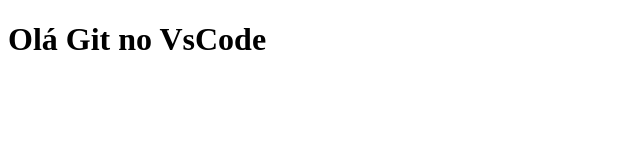
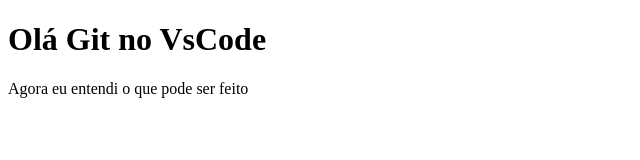
Before and after one commit to Fabinho1405/vscode-com-git, a plain HTML site: page index.html in a window 1280 px wide. Shown: the whole page, without its empty margins (0-640 px from the left). Drawn offline with Linux system fonts and the light colour scheme.

Commit message:
modificando mais uma vez

```diff
--- a/index.html
+++ b/index.html
@@ -9,6 +9,7 @@
 <body>
 
     <h1> Olá Git no VsCode</h1>
+    Agora eu entendi o que pode ser feito
 
 </body>
 </html>
```
